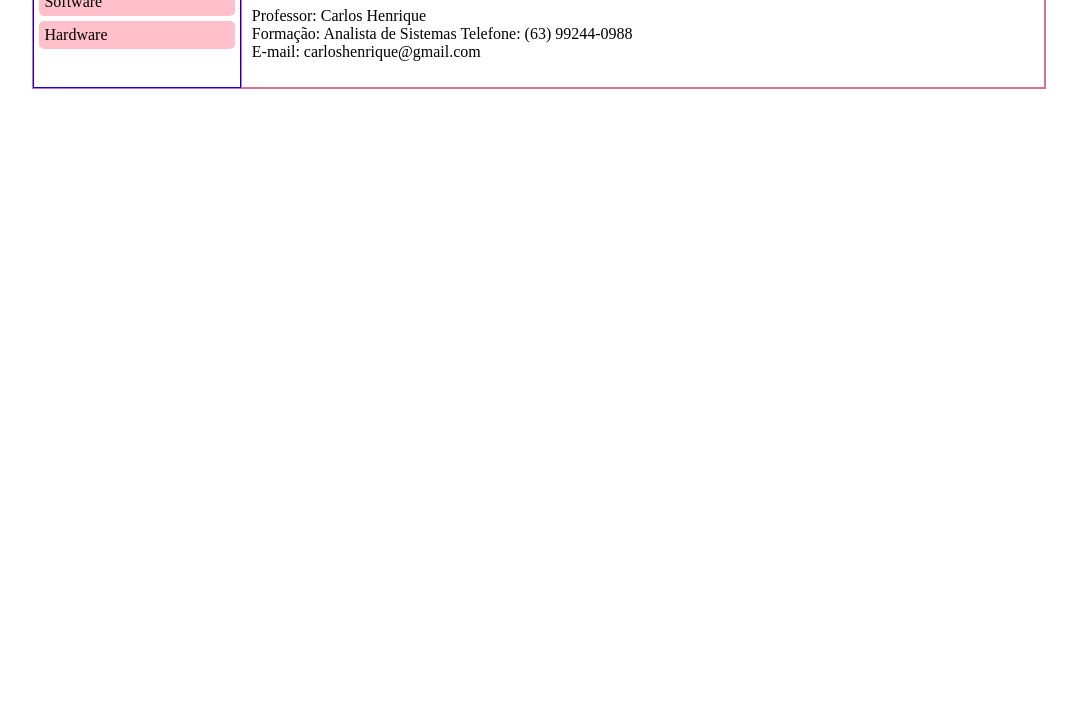
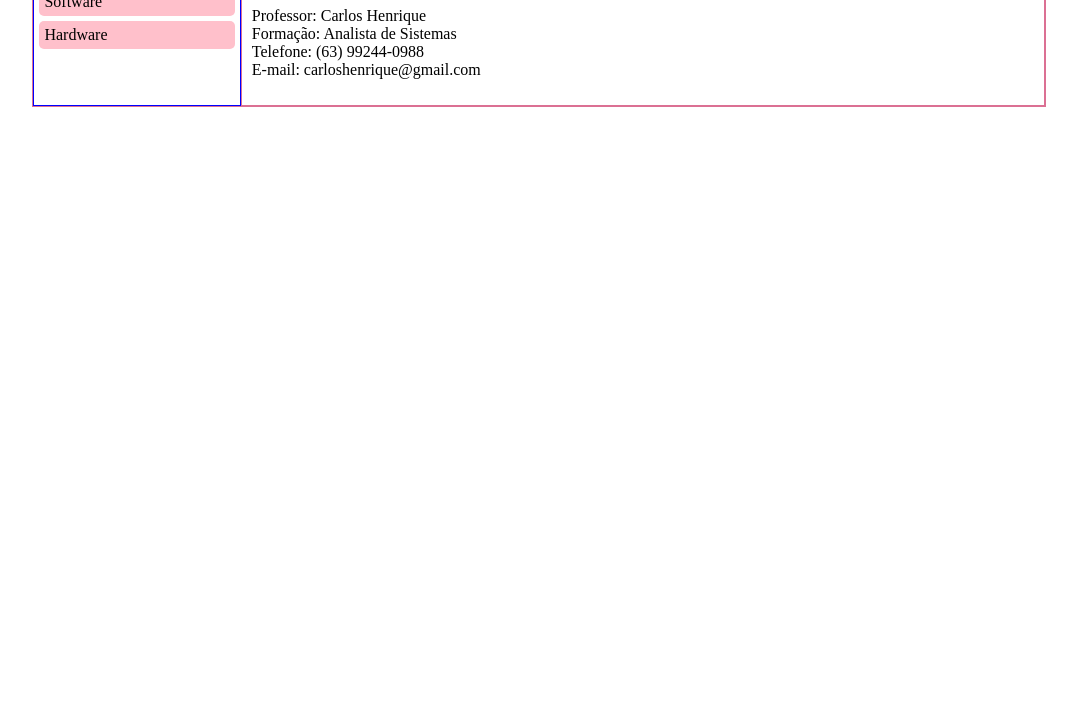
Before and after one commit to Ana-sourc/site, a plain HTML site: page index.html in a window 1280 px wide. Shown: the part 93-800 px from the top of the page, without its empty margins (101-1178 px from the left). Drawn offline with Linux system fonts and the light colour scheme.

Commit message:
Update index.html

```diff
--- a/index.html
+++ b/index.html
@@ -59,7 +59,7 @@ a:hover{
         <h1>Curso Técnico em Informática para Internet</h1>
         <p>
          Professor: Carlos Henrique <br/>
-         Formação: Analista de Sistemas
+         Formação: Analista de Sistemas <br/>
          Telefone: (63) 99244-0988 <br/>
          E-mail: carloshenrique@gmail.com <br/>
         </p>
```
